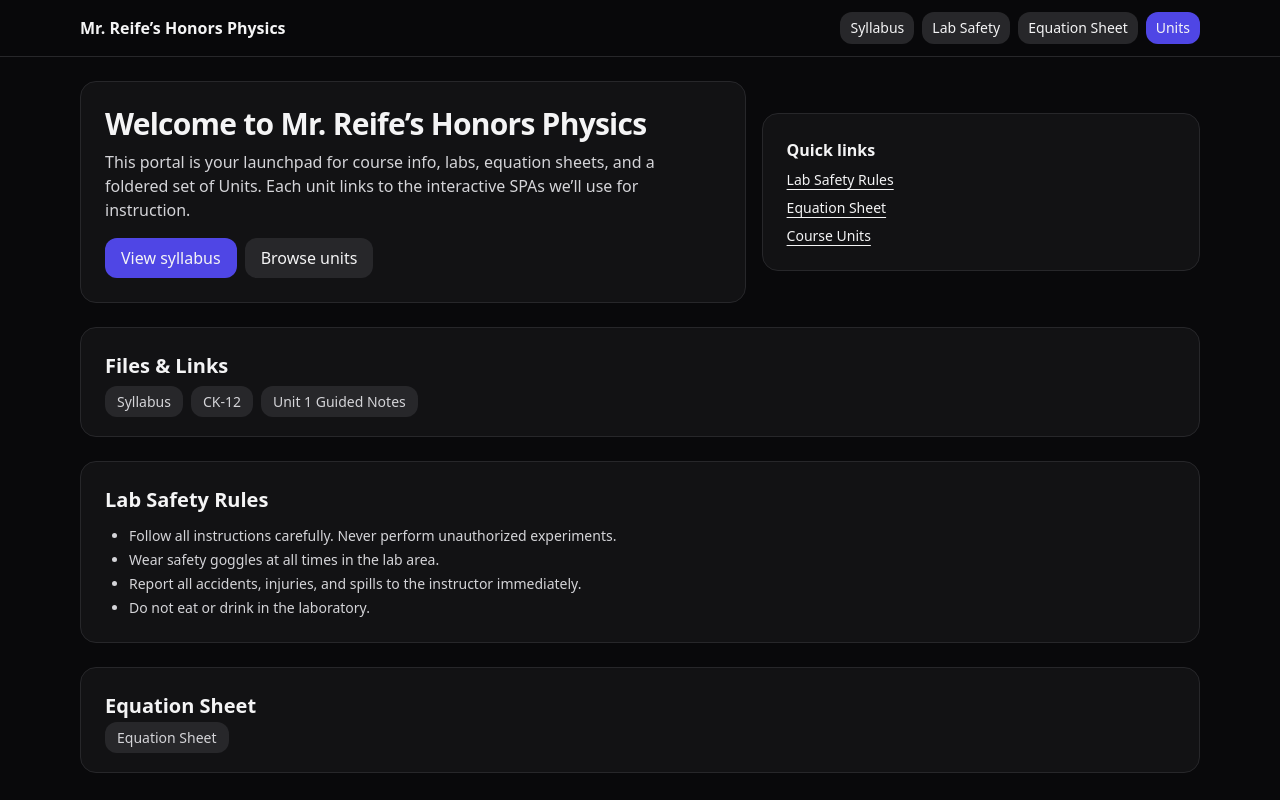
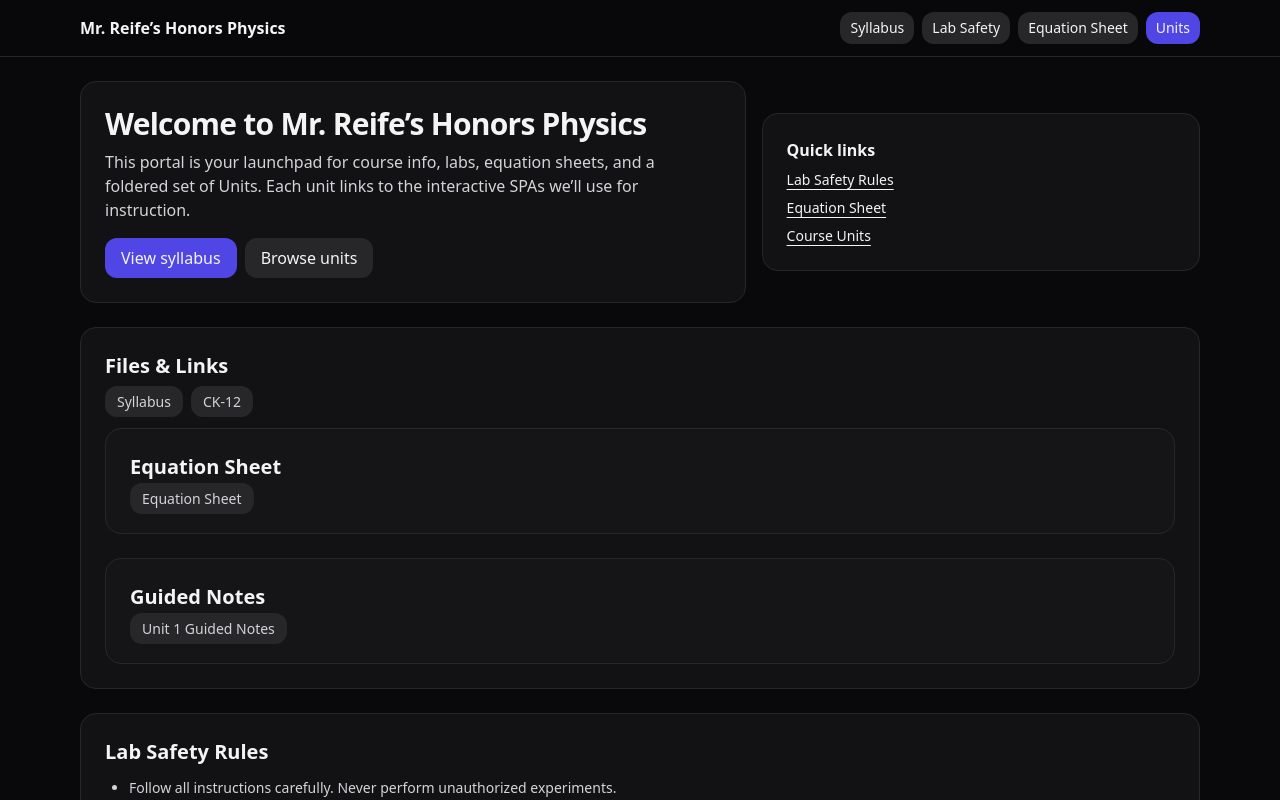
Before and after one commit to ufreife85/HonPhysics, a React (Vite) app: page / in a window 1280 px wide. Shown: the top 800 px of the page. Built offline with nearby package versions, Linux system fonts and the light colour scheme; the HTML template or start-up script is replaced by a standard one.

Commit message:
reformatted spacing

```diff
--- a/src/App.jsx
+++ b/src/App.jsx
@@ -132,11 +132,26 @@ export default function Portal() {
             <h2 className="text-xl font-semibold">Files & Links</h2>
 
           </div>
-          <div className="space-x-2 mt-3 text-zinc-300 text-sm max-w-prose">
+          <div className="space-x-2 mt-3 pb-4 text-zinc-300 text-sm max-w-prose">
           <a href="./documents/PhysicsHonors_Syllabus2025-2026.pdf" target="_blank" className="px-3 py-1.5 rounded-xl bg-zinc-800 hover:bg-zinc-700">Syllabus</a>
           <a href="https://flexbooks.ck12.org/cbook/ck-12-physics-flexbook-2.0/" target="_blank"className="px-3 py-1.5 rounded-xl bg-zinc-800 hover:bg-zinc-700">CK-12</a>
+
+          </div>
+                  {/* Equation Sheet */}
+        <section id="equations" className="p-6 rounded-2xl border border-zinc-800 bg-zinc-900/60">
+          <h2 className="text-xl font-semibold">Equation Sheet</h2>
+          <p className="mt-2 text-sm text-zinc-300 max-w-prose">
+          <a href="./documents/EquationSheet.pdf" target="_blank" className="px-3 py-1.5 rounded-xl bg-zinc-800 hover:bg-zinc-700">Equation Sheet</a>
+          </p>
+        </section>
+        <div><br /></div>
+                          {/* Equation Sheet */}
+          <section id="equations" className="p-6 rounded-2xl border border-zinc-800 bg-zinc-900/60">
+          <h2 className="text-xl font-semibold">Guided Notes</h2>
+          <p className="mt-2 text-sm text-zinc-300 max-w-prose">
           <a href="./documents/Physics_Unit1_Guided_Notes.pdf" target="_blank" className="px-3 py-1.5 rounded-xl bg-zinc-800 hover:bg-zinc-700">Unit 1 Guided Notes</a>
-          </div>
+          </p>
+        </section>
         </section>
 
         {/* Lab Safety */}
@@ -150,13 +165,7 @@ export default function Portal() {
           </ul>
         </section>
 
-        {/* Equation Sheet */}
-        <section id="equations" className="p-6 rounded-2xl border border-zinc-800 bg-zinc-900/60">
-          <h2 className="text-xl font-semibold">Equation Sheet</h2>
-          <p className="mt-2 text-sm text-zinc-300 max-w-prose">
-          <a href="./documents/EquationSheet.pdf" target="_blank" className="px-3 py-1.5 rounded-xl bg-zinc-800 hover:bg-zinc-700">Equation Sheet</a>
-          </p>
-        </section>
+
 
         {/* Units */}
         <section id="units" className="grid gap-4">
```
